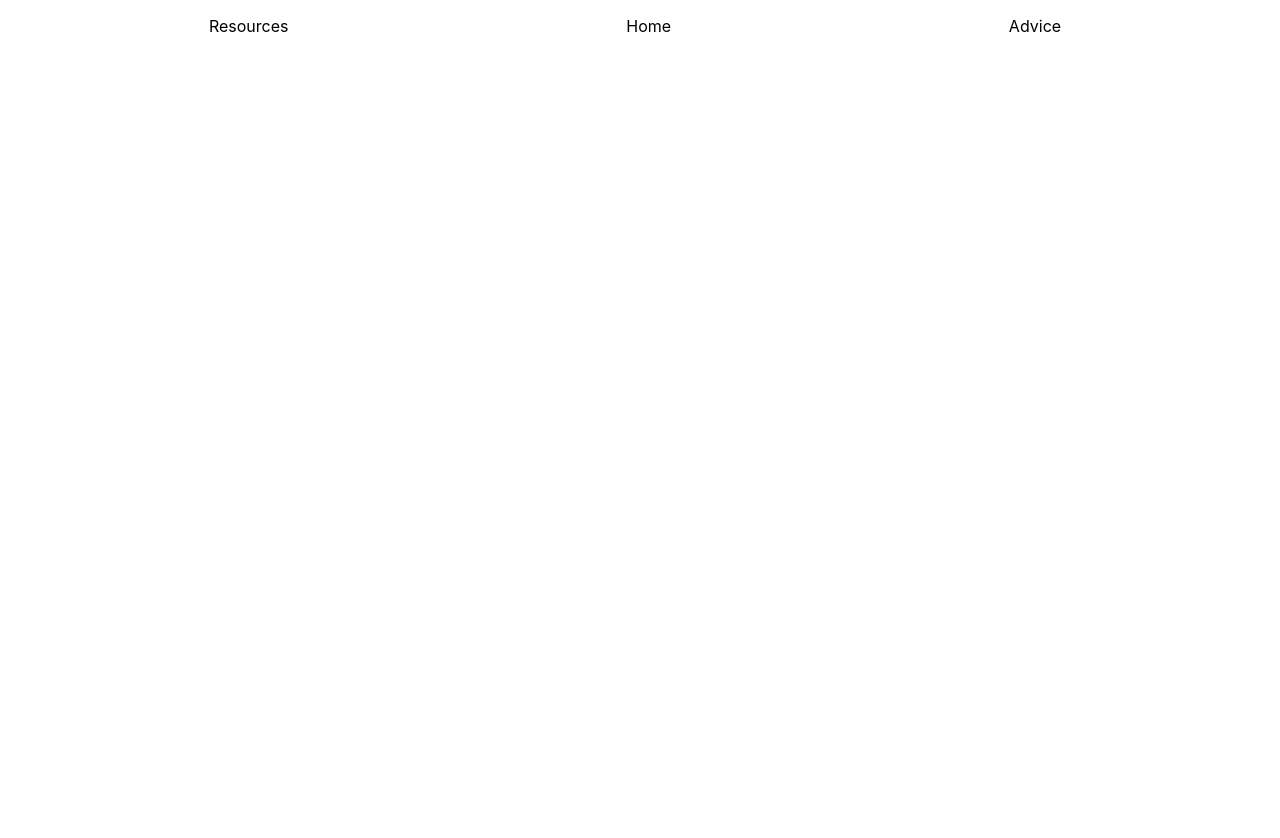
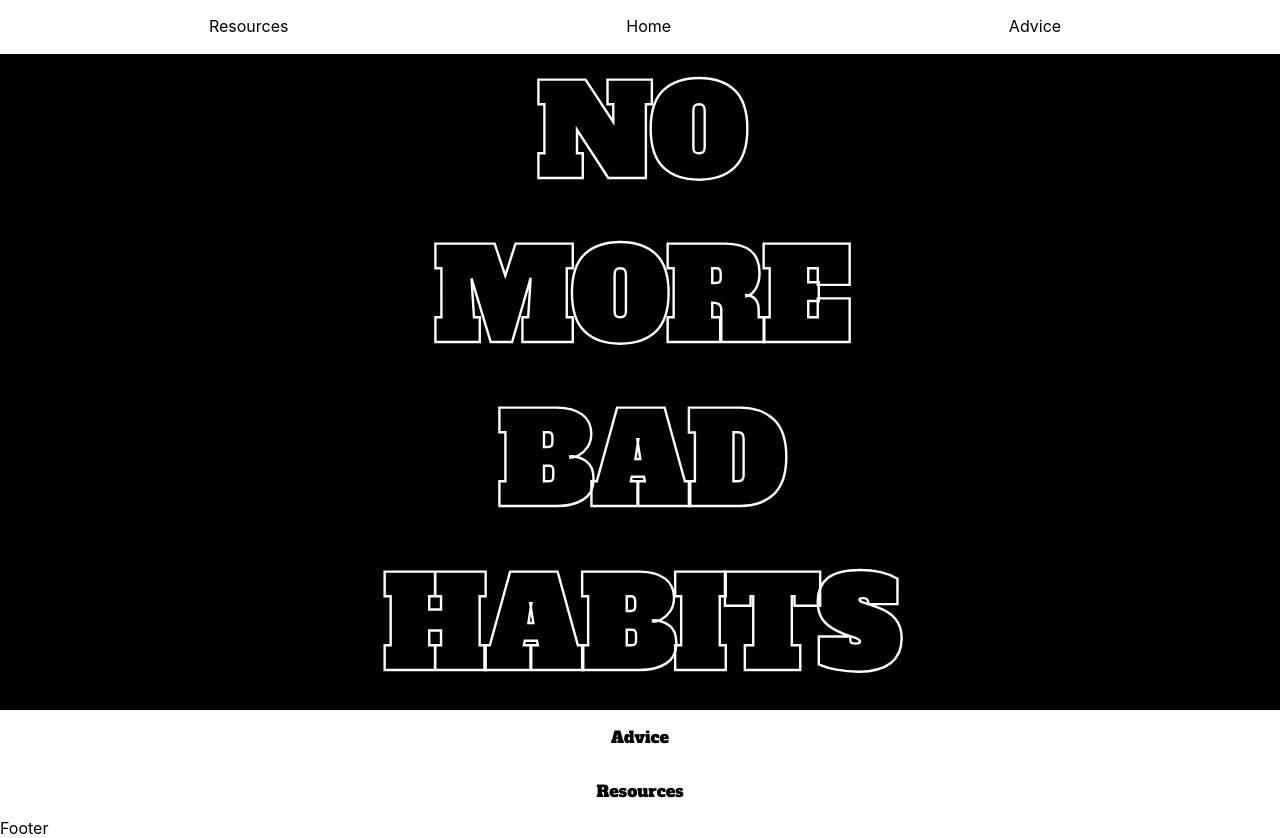
Before and after one commit to cmthecoder/bye-bad-habits, a React (Create React App) app: page /advice in a window 1280 px wide. Before the commit the page ends 800 px from the top, so only its background shows below. Built offline with nearby package versions, Linux system fonts and the light colour scheme.

Commit message:
edit layout of components

```diff
--- a/src/App.js
+++ b/src/App.js
@@ -1,19 +1,18 @@
 import './App.css';
-import { Route, Routes } from 'react-router-dom';
 import NavBar from './components/NavBar';
 import Home from './pages/Home';
 import Advice from './pages/Advice';
 import Resources from './pages/Resources';
+import Footer from './components/Footer';
 
 function App() {
   return (
     <div className="App">
       <NavBar />
-      <Routes>
-        <Route path='/' element={<Home />}/>
-        <Route path='/advice' element={<Advice />}/>
-        <Route path='/resources' element={<Resources />}/>
-      </Routes>
+      <Home />
+      <Advice />
+      <Resources />
+      <Footer />
     </div>
   );
 }
--- /dev/null
+++ b/src/components/Footer.jsx
@@ -0,0 +1,9 @@
+const Footer = () => {
+  return (
+    <div>
+      Footer
+    </div>
+  );
+}
+
+export default Footer;
--- a/src/pages/Advice.jsx
+++ b/src/pages/Advice.jsx
@@ -2,8 +2,13 @@ import "../styles/Advice.css"
 
 const Advice = () => {
   return (
-    <section>
+    <section className="advice-containter">
+      <article className="advice">
+        <p className="advice-content">
+          Advice
+        </p>
 
+      </article>
     </section>
   );
 }
--- a/src/pages/Resources.jsx
+++ b/src/pages/Resources.jsx
@@ -2,8 +2,13 @@ import '../styles/Resources.css'
 
 const Resources = () => {
   return (
-    <section>
+    <section className="resource-containter">
+      <article className="resource">
+        <p className="resource-content">
+          Resources
+        </p>
 
+      </article>
     </section>
   );
 }
--- a/src/styles/Advice.css
+++ b/src/styles/Advice.css
@@ -0,0 +1,3 @@
+.advice {
+  background-color: white;
+}
--- a/src/styles/Resources.css
+++ b/src/styles/Resources.css
@@ -0,0 +1,3 @@
+.resource {
+  background-color: white;
+}
```
